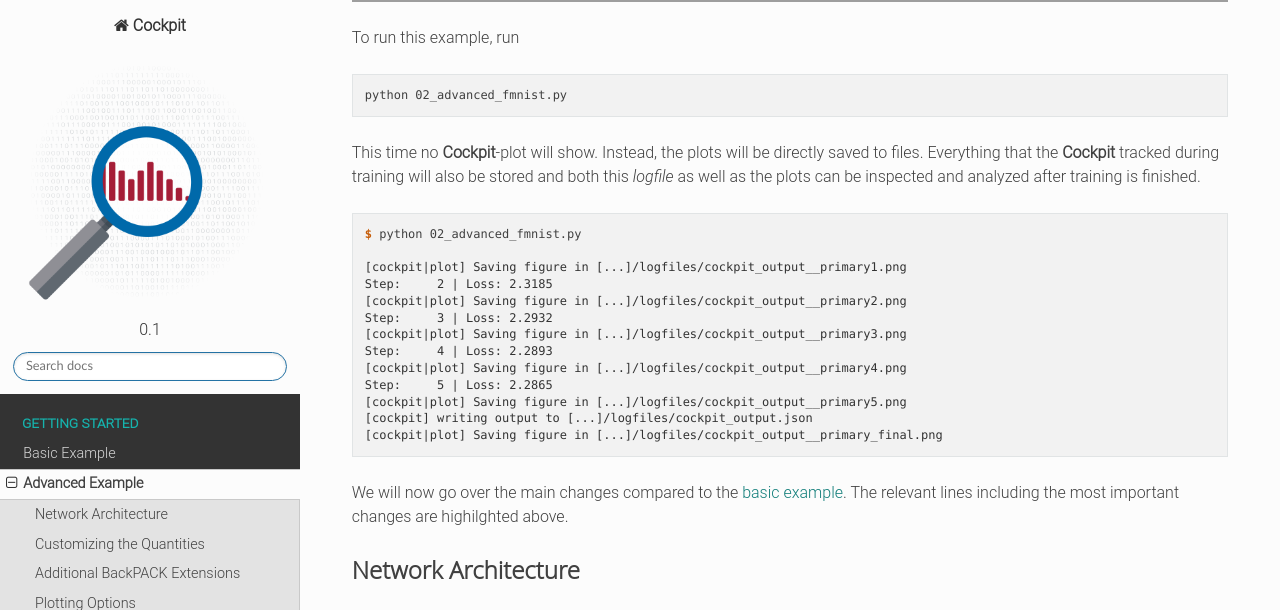
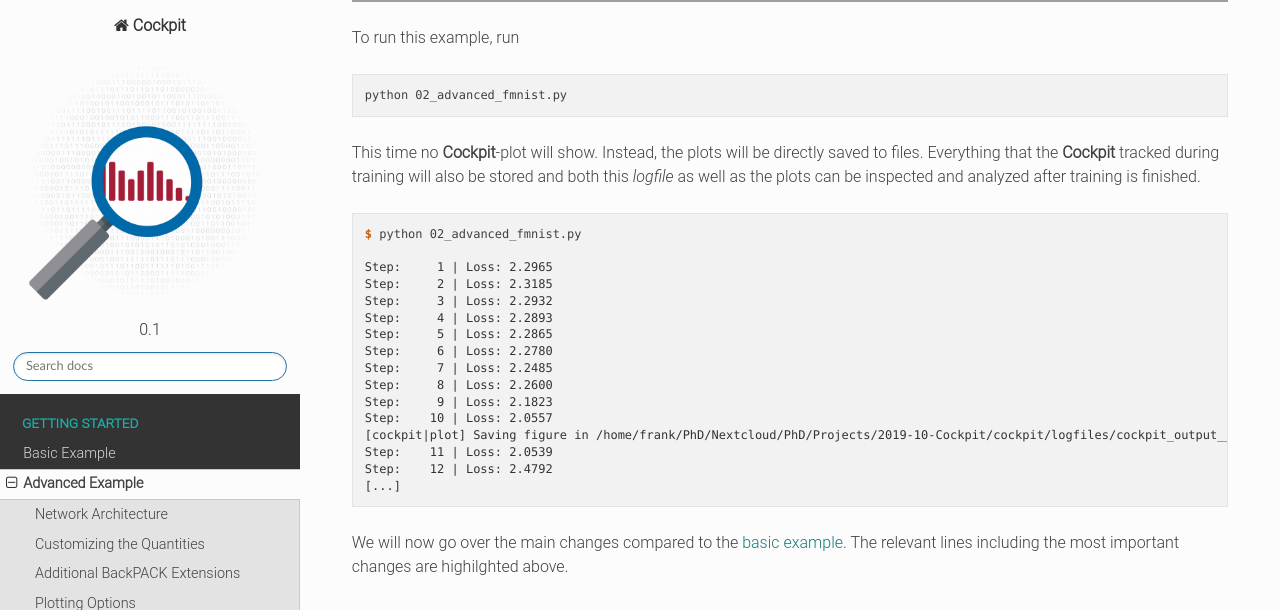
Before and after one commit to f-dangel/cockpit, a Sphinx documentation site: the page built from docs/source/examples/02_advanced_fmnist.rst, in a window 1280 px wide and 1400 px high, scrolled down 379 px. Shown: the top 610 px of the window. Built offline with Sphinx 7.4.7 and the Read the Docs theme 2.0.0, drawn with Linux system fonts in a browser that asks for light colours; some of the changed text lies outside the part shown; grey boxes are pictures that could not be loaded.

Commit message:
[DOC] Make example 02 longer

```diff
--- a/docs/source/examples/02_advanced_fmnist.rst
+++ b/docs/source/examples/02_advanced_fmnist.rst
@@ -32,17 +32,20 @@
 
   $ python 02_advanced_fmnist.py
 
-  [cockpit|plot] Saving figure in [...]/logfiles/cockpit_output__primary1.png
+  Step:     1 | Loss: 2.2965
   Step:     2 | Loss: 2.3185
-  [cockpit|plot] Saving figure in [...]/logfiles/cockpit_output__primary2.png
   Step:     3 | Loss: 2.2932
-  [cockpit|plot] Saving figure in [...]/logfiles/cockpit_output__primary3.png
   Step:     4 | Loss: 2.2893
-  [cockpit|plot] Saving figure in [...]/logfiles/cockpit_output__primary4.png
   Step:     5 | Loss: 2.2865
-  [cockpit|plot] Saving figure in [...]/logfiles/cockpit_output__primary5.png
-  [cockpit] writing output to [...]/logfiles/cockpit_output.json
-  [cockpit|plot] Saving figure in [...]/logfiles/cockpit_output__primary_final.png
+  Step:     6 | Loss: 2.2780
+  Step:     7 | Loss: 2.2485
+  Step:     8 | Loss: 2.2600
+  Step:     9 | Loss: 2.1823
+  Step:    10 | Loss: 2.0557
+  [cockpit|plot] Saving figure in /home/frank/PhD/Nextcloud/PhD/Projects/2019-10-Cockpit/cockpit/logfiles/cockpit_output__primary10.png
+  Step:    11 | Loss: 2.0539
+  Step:    12 | Loss: 2.4792
+  [...]
 
 We will now go over the main changes compared to the :ref:`basic example <basic_example>`.
 The relevant lines including the most important changes are highilghted above.
@@ -98,11 +103,11 @@
 .. literalinclude:: ../../../examples/02_advanced_fmnist.py
    :language: python
    :linenos:
-   :lines: 59-80
-   :lineno-start: 59
+   :lines: 60-82
+   :lineno-start: 60
 
-In this example, we now create a **Cockpit** view in every single step. However,
-instead of showing it in real-time, we directly save it (without showing it).
+In this example, we now create a **Cockpit** view every tenth iteration.
+Instead of showing it in real-time, however, we directly save to disk.
 At the end of the training process, we write all **Cockpit** information to a log
 file. We can then also plot from this file, which we do in the last step.
 
```
Also changed, not shown: other parts of docs/source/examples/02_advanced_fmnist.rst (+10 -8 lines), docs/source/_static/02_advanced_fmnist.png, 1 other file.
